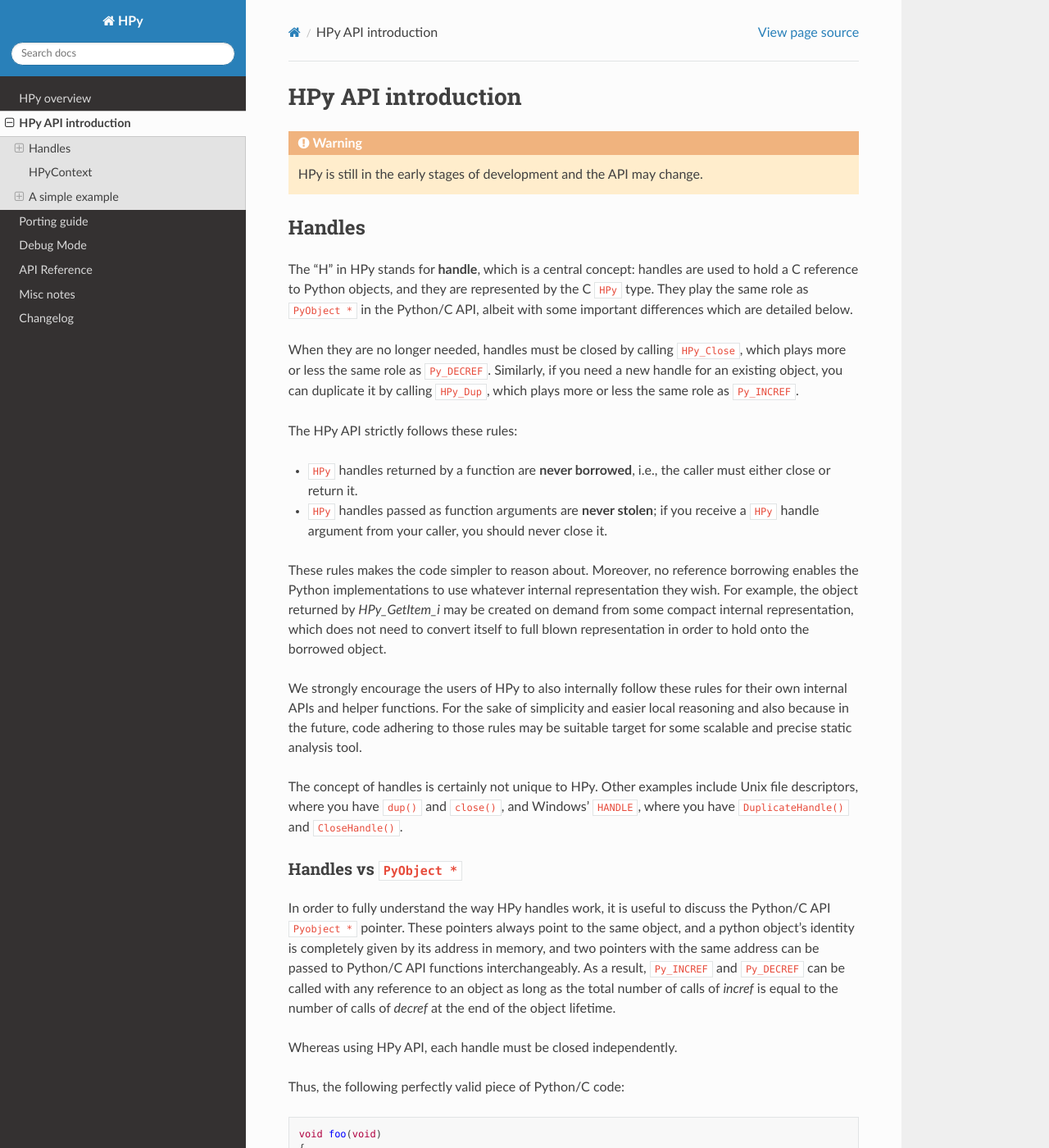
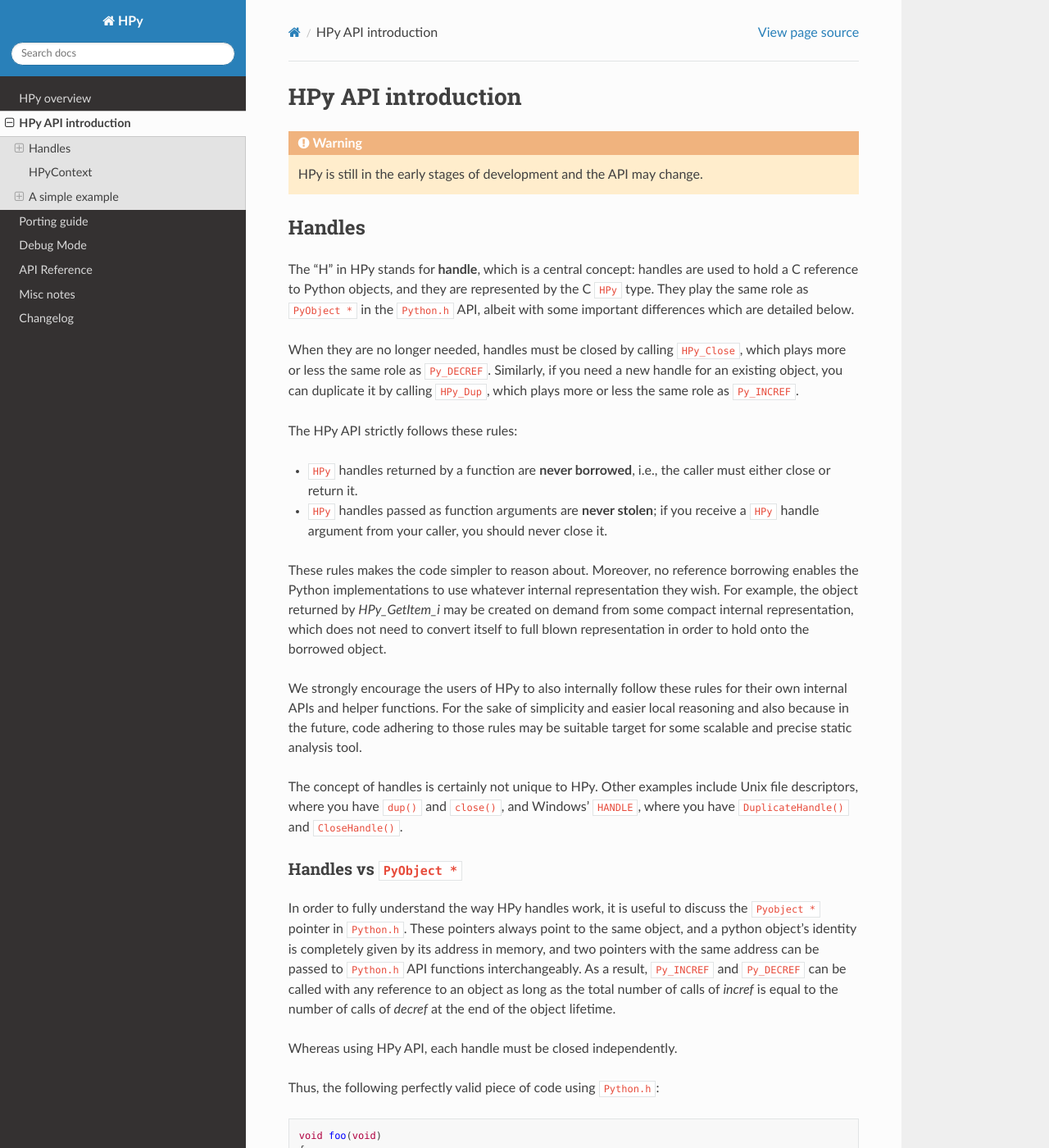
Before and after one commit to hpyproject/hpy, a Sphinx documentation site: the page built from docs/api.rst, in a window 1280 px wide and 1400 px high. Shown: the whole window at 82% size. Built offline with Sphinx 7.4.7 and the Read the Docs theme 2.0.0, drawn with Linux system fonts in a browser that asks for light colours; some of the changed text lies outside the part shown.

Commit message:
replace all the remaining occurrences of Python/C with Python.h

```diff
--- a/docs/api.rst
+++ b/docs/api.rst
@@ -10,7 +10,7 @@ Handles
 
 The "H" in HPy stands for **handle**, which is a central concept: handles are
 used to hold a C reference to Python objects, and they are represented by the
-C ``HPy`` type.  They play the same role as ``PyObject *`` in the Python/C
+C ``HPy`` type.  They play the same role as ``PyObject *`` in the ``Python.h``
 API, albeit with some important differences which are detailed below.
 
 When they are no longer needed, handles must be closed by calling
@@ -48,17 +48,17 @@ Handles vs ``PyObject *``
 ~~~~~~~~~~~~~~~~~~~~~~~~~
 
 In order to fully understand the way HPy handles work, it is useful to discuss
-the Python/C API ``Pyobject *`` pointer. These pointers always
+the ``Pyobject *`` pointer in ``Python.h``. These pointers always
 point to the same object, and a python object's identity is completely given
 by its address in memory, and two pointers with the same address can
-be passed to Python/C API functions interchangeably. As a result, ``Py_INCREF``
+be passed to ``Python.h`` API functions interchangeably. As a result, ``Py_INCREF``
 and ``Py_DECREF`` can be called with any reference to an object as long as the
 total number of calls of `incref` is equal to the number of calls of `decref`
 at the end of the object lifetime.
 
 Whereas using HPy API, each handle must be closed independently.
 
-Thus, the following perfectly valid piece of Python/C code::
+Thus, the following perfectly valid piece of code using ``Python.h``::
 
   void foo(void)
   {
@@ -98,7 +98,7 @@ close a handle twice and that you don't forget to close any.
   it is possible to identify exactly the C/API function that producted it.
 
 
-Remember that Python/C guarantees that multiple references to the same
+Remember that ``Python.h`` guarantees that multiple references to the same
 object results in the very same ``PyObject *`` pointer. Thus, it is
 possible to compare the pointer addresses to check whether they refer
 to the same object::
@@ -143,7 +143,7 @@ All HPy function calls take an ``HPyContext`` as a first argument, which
 represents the Python interpreter all the handles belong to.  Strictly
 speaking, it would be possible to design the HPy API without using
 ``HPyContext``: after all, all HPy function calls are ultimately mapped to
-Python/C function call, where there is no notion of context.
+``Python.h`` function call, where there is no notion of context.
 
 One of the reasons to include ``HPyContext`` from the day one is to be
 future-proof: it is conceivable to use it to hold the interpreter or the
@@ -162,7 +162,7 @@ A simple example
 -----------------
 
 In this section, we will see how to write a simple C extension using HPy. It
-is assumed that you are already familiar with the existing Python/C API, so we
+is assumed that you are already familiar with the existing ``Python.h`` API, so we
 will underline the similarities and the differences with it.
 
 We want to create a function named ``myabs`` and ``double`` which takes a
@@ -184,7 +184,7 @@ There are a couple of points which are worth noting:
     and is infered by the macro. The macro takes the name and adds ``_impl``
     to the end of it.
 
-  * It uses the ``HPyFunc_O`` calling convention. Like ``METH_O`` in Python/C API,
+  * It uses the ``HPyFunc_O`` calling convention. Like ``METH_O`` in ``Python.h``,
     ``HPyFunc_O`` means that the function receives a single argument on top of
     ``self``.
 
@@ -287,7 +287,7 @@ which adds two integers:
 
 There are a few things to note:
 
-  * The C signature is different than the corresponding Python/C
+  * The C signature is different than the corresponding ``Python.h``
     ``METH_VARARGS``: in particular, instead of taking a ``PyObject *args``,
     we take an array of ``HPy`` and its size.  This allows e.g. PyPy to do a
     call more efficiently, because you don't need to create a tuple just to
--- a/docs/index.rst
+++ b/docs/index.rst
@@ -25,7 +26,7 @@ There are several advantages to write your C extension in HPy:
   - it is possible to compile a single binary which runs unmodified on all
     supported Python implementations and versions
 
-  - it is simpler and more manageable than the Python/C API
+  - it is simpler and more manageable than the ``Python.h`` API
 
   - it provides an improved debugging experience: in "debug mode", HPy
     actively checks for many common mistakes such as reference leaks and
--- a/docs/porting-guide.rst
+++ b/docs/porting-guide.rst
@@ -71,7 +71,7 @@ Back to ``HPy`` vs ``HPyField`` vs ``HPyGlobal``:
 
 **IMPORTANT**: if you write a custom type having ``HPyField`` s, you **MUST**
 also write a ``tp_traverse`` slot. Note that this is different than the old
-Python/C API, where you need ``tp_traverse`` only under certain
+``Python.h`` API, where you need ``tp_traverse`` only under certain
 conditions. See the next section for more details.
 
 **IMPORTANT**: the contract of ``tp_traverse`` is that it must visit all the
@@ -85,7 +85,7 @@ check this contract.
 ``tp_traverse``, ``tp_clear``, ``Py_TPFLAGS_HAVE_GC``
 ~~~~~~~~~~~~~~~~~~~~~~~~~~~~~~~~~~~~~~~~~~~~~~~~~~~~~~
 
-Let's quote the Python/C documentation about `GC support
+Let's quote the ``Python.h`` documentation about `GC support
 <https://docs.python.org/3/c-api/gcsupport.html>`_
 
   Python's support for detecting and collecting garbage which involves
@@ -130,7 +130,7 @@ In HPy the rules are slightly different:
 ~~~~~~~~~~~~~~~~~~~~~~~~~~~~~~~~~
 
 Generally speaking, if you have one or more ``PyObject *`` fields in the old
-Python/C, you must provide a ``tp_dealloc`` slot where you ``Py_DECREF`` all
+``Python.h``, you must provide a ``tp_dealloc`` slot where you ``Py_DECREF`` all
 of them. In HPy this is not needed and will be handled automatically by the
 system.
 
```
Also changed, not shown: other parts of docs/api.rst (+3 -3 lines), other parts of docs/index.rst (+2 -1 lines).
